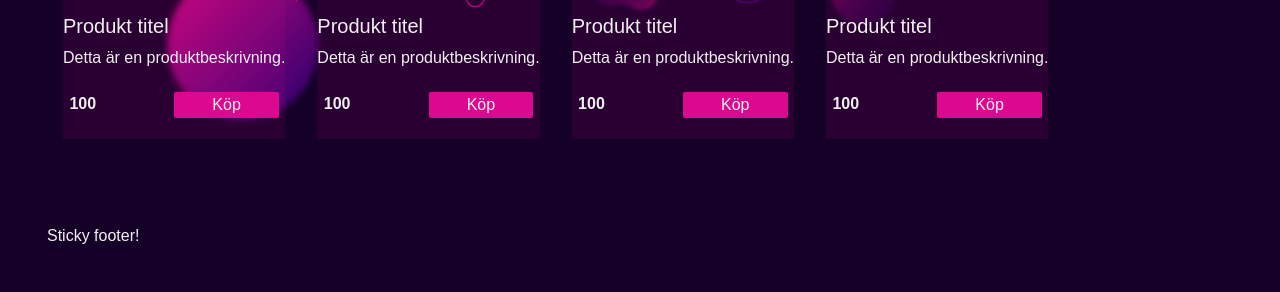
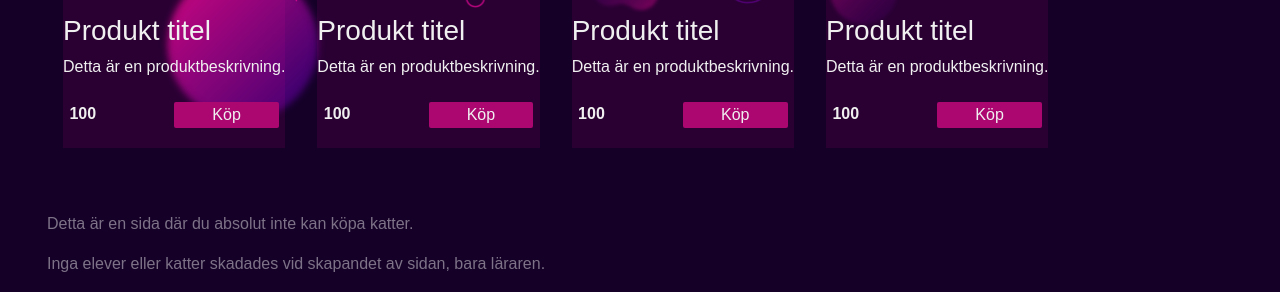
Before and after one commit to jensadev/te17-end, a website: page docs/index.html in a window 1280 px wide. Shown: the part 536-828 px from the top of the page. Before the commit the page ends 800 px from the top, so only its background shows below. Drawn offline with nearby package versions, Linux system fonts and the light colour scheme; a web font is replaced by a local one.

Commit message:
slutinlämning, tack för i år

```diff
--- a/docs/css/style.scss
+++ b/docs/css/style.scss
@@ -124,7 +124,7 @@ main {
 }
 
 .product-button {
-  background-color: $magenta;
+  background-color: darken($magenta, 10%);
   width: 50%;
   border: none;
   color: #f0f0f0;
@@ -148,6 +148,7 @@ main {
 footer {
   margin-top: auto;
   padding-top: 4rem;
+  color: #f0f0f079;
 }
 
 
--- a/docs/index.html
+++ b/docs/index.html
@@ -31,7 +31,7 @@
             <div class="d-flex">
                 <div class="product">
                     <img class="product-image w-100" src="https://placekitten.com/200/200" alt="Katt">
-                    <h5 class="product-header">Produkt titel</h5>
+                    <h3 class="product-header">Produkt titel</h3>
                     <p class="product-body">Detta är en produktbeskrivning.</p>
                     <div class="product-footer d-flex">
                         <p class="product-price">100</p>
@@ -41,7 +41,7 @@
 
                 <div class="product">
                     <img class="product-image w-100" src="https://placekitten.com/200/200" alt="Katt">
-                    <h5 class="product-header">Produkt titel</h5>
+                    <h3 class="product-header">Produkt titel</h3>
                     <p class="product-body">Detta är en produktbeskrivning.</p>
                     <div class="product-footer d-flex">
                         <p class="product-price">100</p>
@@ -51,7 +51,7 @@
 
                 <div class="product">
                     <img class="product-image w-100" src="https://placekitten.com/200/200" alt="Katt">
-                    <h5 class="product-header">Produkt titel</h5>
+                    <h3 class="product-header">Produkt titel</h3>
                     <p class="product-body">Detta är en produktbeskrivning.</p>
                     <div class="product-footer d-flex">
                         <p class="product-price">100</p>
@@ -61,7 +61,7 @@
 
                 <div class="product">
                     <img class="product-image w-100" src="https://placekitten.com/200/200" alt="Katt">
-                    <h5 class="product-header">Produkt titel</h5>
+                    <h3 class="product-header">Produkt titel</h3>
                     <p class="product-body">Detta är en produktbeskrivning.</p>
                     <div class="product-footer d-flex">
                         <p class="product-price">100</p>
@@ -75,7 +75,8 @@
 
     </main>
     <footer class="container">
-        <p>Sticky footer!</p>
+        <p>Detta är en sida där du absolut inte kan köpa katter.</p>
+        <p>Inga elever eller katter skadades vid skapandet av sidan, bara läraren.</p>
     </footer>
     <div class="parallax-container">
         <div class="parallax-container-inner">
```
Also changed, not shown: docs/css/style.css, 1 other file.
